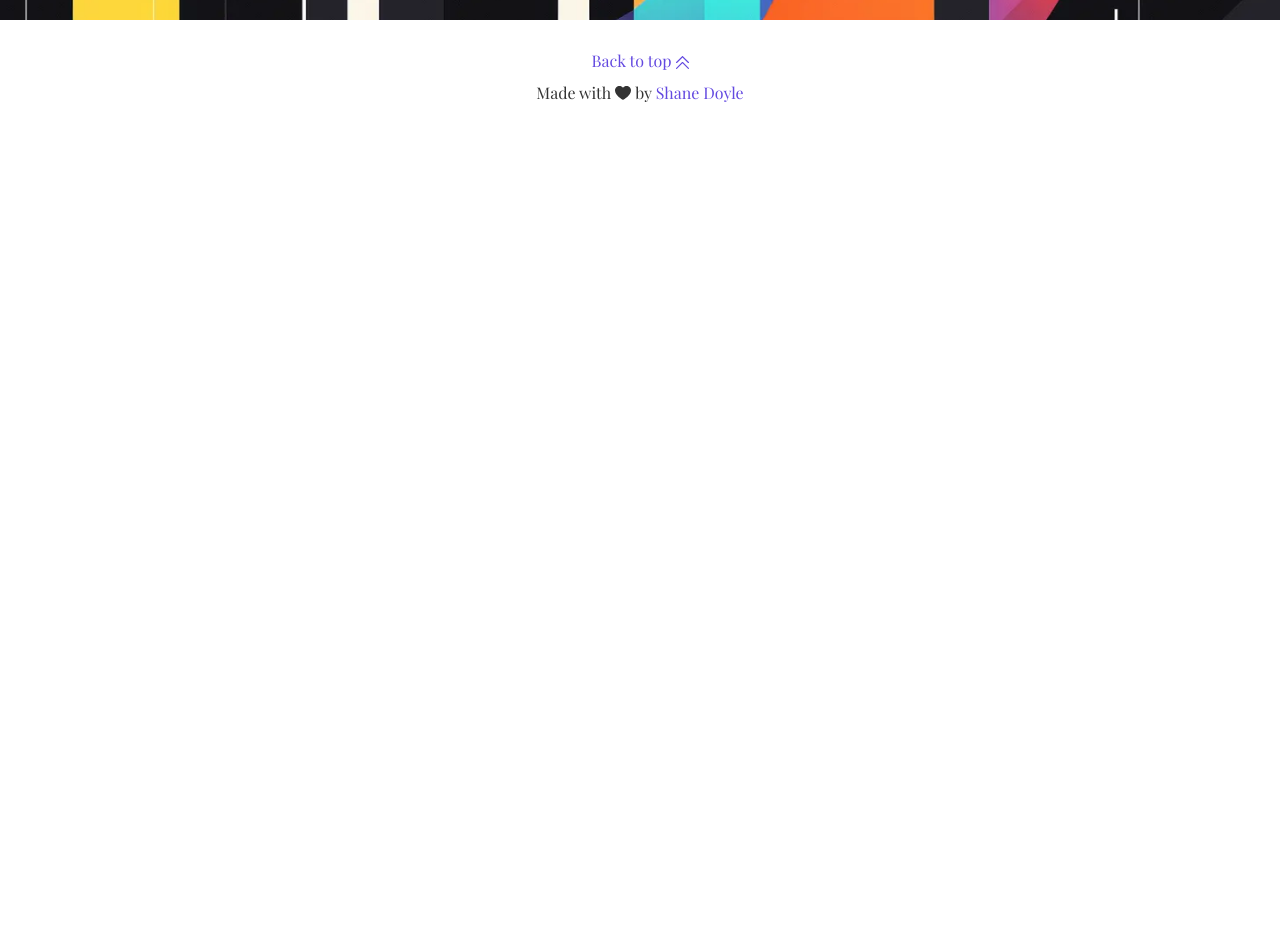
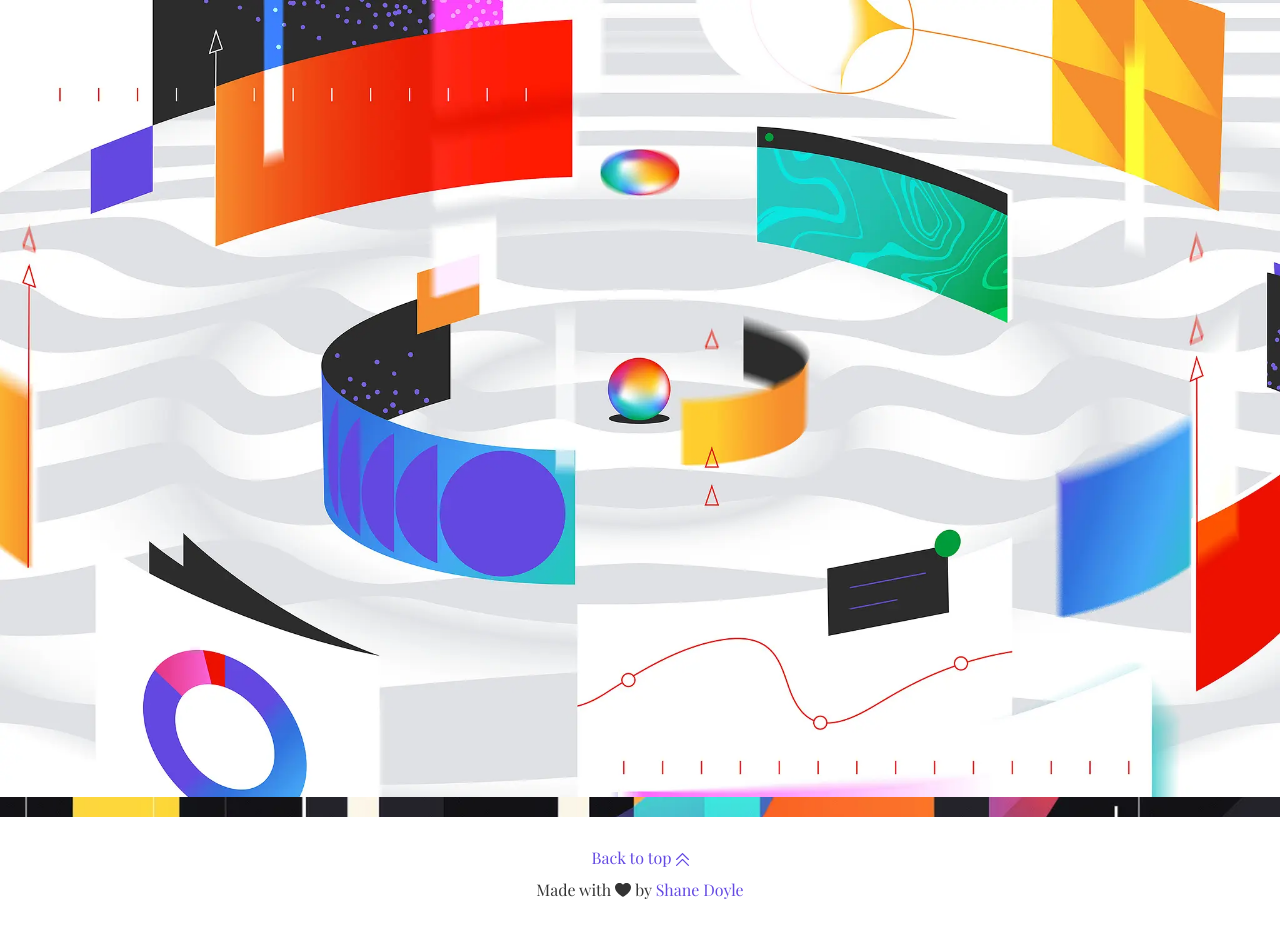
Before and after one commit to ShaneDoyleDev/commit, a Django app: page / in a window 1280 px wide. Shown: the part 70-1002 px from the top of the page. Before the commit the page ends 172 px from the top, so only its background shows below. Run offline with Django 4.2, Linux system fonts and the light colour scheme; some web fonts are replaced.

Commit message:
feat(blog/templates/homepage.html): add hero image

```diff
--- a/blog/templates/blog/homepage.html
+++ b/blog/templates/blog/homepage.html
@@ -10,6 +10,10 @@
 {% endblock css %}
 
 {% block content %}
+    <main>
+        <!-- Hero Section -->
+        <img src="{% static "images/hero-image.webp" %}" alt="Hero image" class="hero-image">
+    </main>
 {% endblock %}
 
 {% block scripts %}
```
